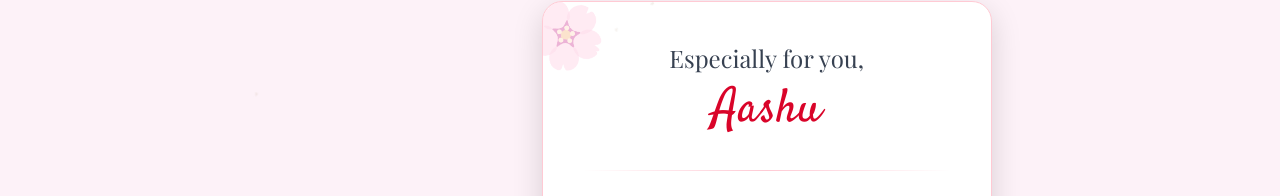
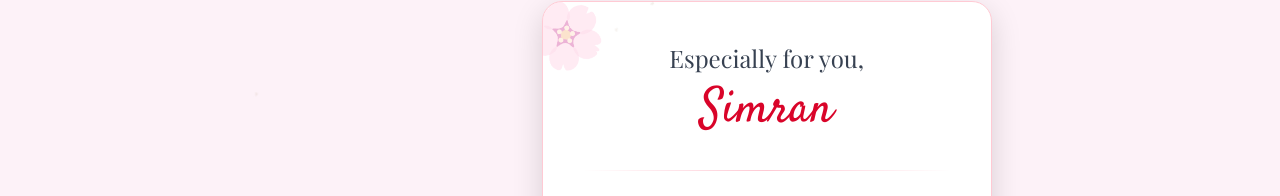
Before and after one commit to pankajkumar007p/gift-card, a plain HTML site: page index.html in a window 1280 px wide. Both pictures are taken after a click on the element "Click to open your surprise!". Shown: the part 150-346 px from the top of the page. Drawn offline with nearby package versions, Linux system fonts and the light colour scheme; a web font is replaced by a local one.

```diff
--- a/index.html
+++ b/index.html
@@ -205,7 +205,7 @@
     <div class="card">
         <div class="content">
             <h1 class="text-2xl text-gray-700">Especially for you,</h1>
-            <h2 class="recipient-name">Aashu</h2>
+            <h2 class="recipient-name">Simran</h2>
             <div class="divider"></div>
             <p class="shayari">
                 "Main tod leta agar tu gulaab hoti,<br>
```
